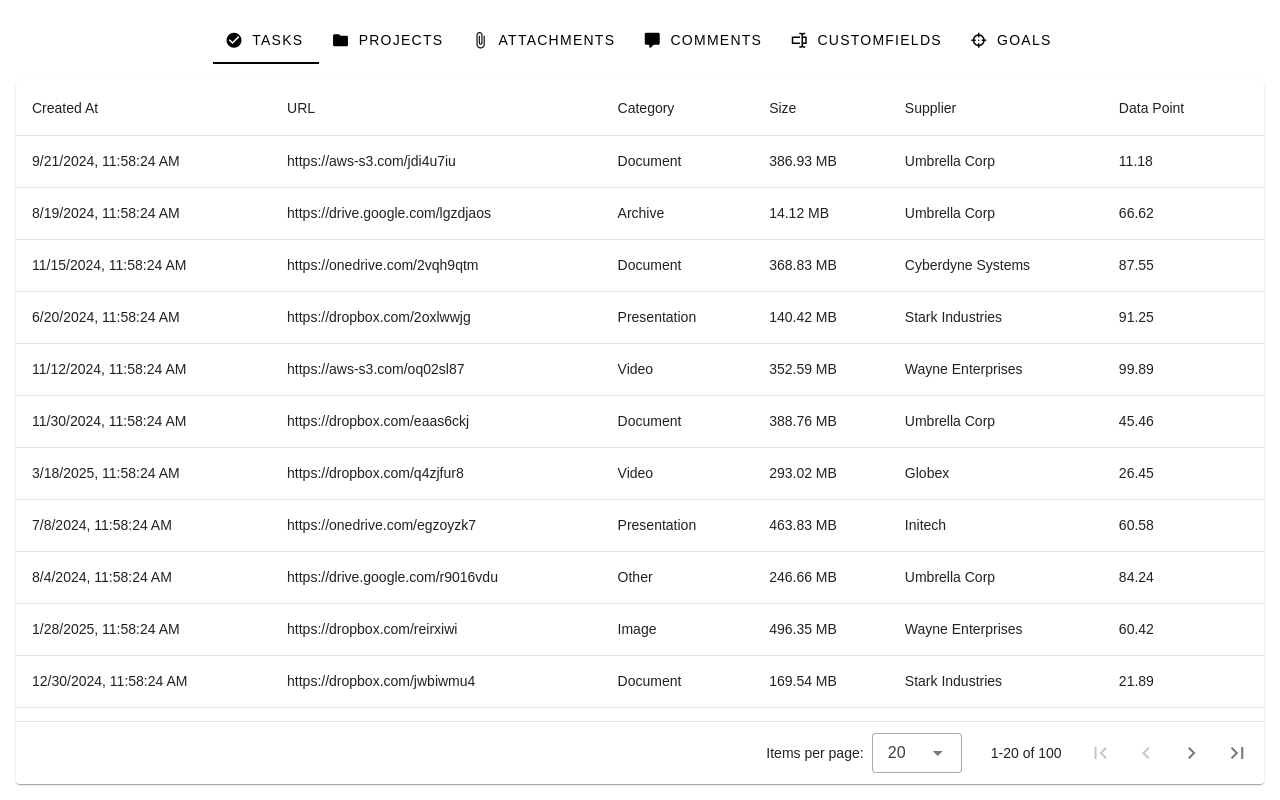
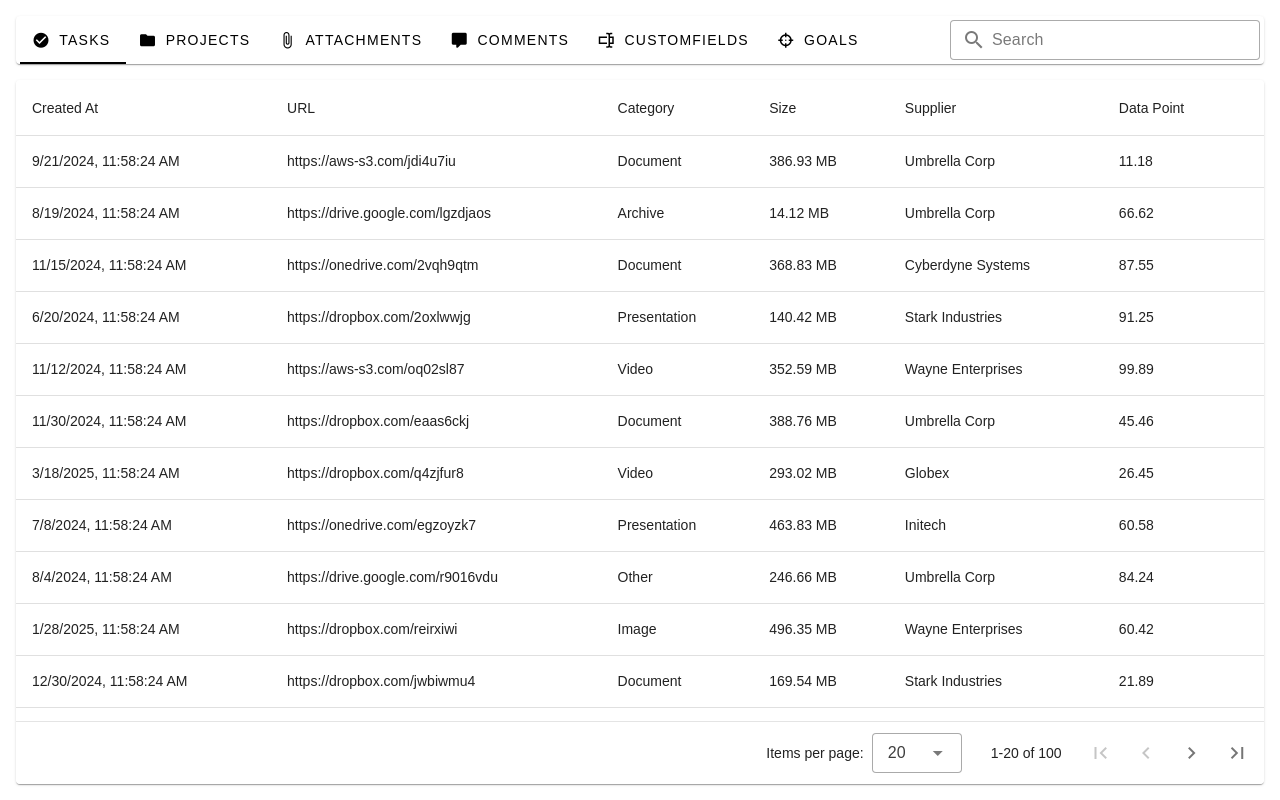
Before and after one commit to mihailo-obradovic/pro-backup-nuxt, a Nuxt app: page /Home in a window 1280 px wide. Built offline with nearby package versions, Linux system fonts and the light colour scheme.

Commit message:
Add search button

```diff
--- a/pages/Home.vue
+++ b/pages/Home.vue
@@ -1,21 +1,40 @@
 <template>
   <v-container class="fill-height d-flex flex-column ga-4" fluid>
+    <v-card class="flex-grow-0 w-100">
+      <v-row no-gutters align="center" class="px-1">
+        <v-col cols="6" md="8" lg="9">
           <v-tabs
             v-model="activeTab"
             bg-color="background"
             align-tabs="start"
-      class="flex-grow-0"
+            show-arrows
           >
             <v-tab v-for="tab in tabs" :key="tab.name" :prepend-icon="tab.icon">
               {{ tab.name.charAt(0).toUpperCase() + tab.name.slice(1) }}
             </v-tab>
           </v-tabs>
+        </v-col>
+
+        <v-col cols="6" md="4" lg="3">
+          <v-text-field
+            v-model="search"
+            prepend-inner-icon="mdi-magnify"
+            label="Search"
+            single-line
+            hide-details
+            density="compact"
+            variant="outlined"
+          />
+        </v-col>
+      </v-row>
+    </v-card>
 
     <v-card class="flex-grow-1 d-flex flex-column overflow-hidden w-100">
       <v-data-table
         :headers="headers"
         :items="records"
         :items-per-page="20"
+        :search="search"
         class="flex-grow-1 data-table-fix"
         fixed-header
       >
@@ -35,6 +54,7 @@
 
 <script setup>
 const activeTab = ref('tasks');
+const search = ref('');
 
 const tabs = [
   { name: 'tasks', icon: 'mdi-check-circle' },
@@ -124,7 +144,7 @@
 <style scoped>
 .data-table-fix {
   height: calc(
-    100vh - 78px - 30px - 48px - 20px
-  ) !important; /* Subtracting tab height, footer height, and app bar height */
+    100vh - 78px - 30px - 48px - 20px - 48px
+  ) !important; /* Subtracting tab height, footer height, app bar height, and search container */
 }
 </style>
```
Lines whose indentation alone changed are shown as unchanged.
